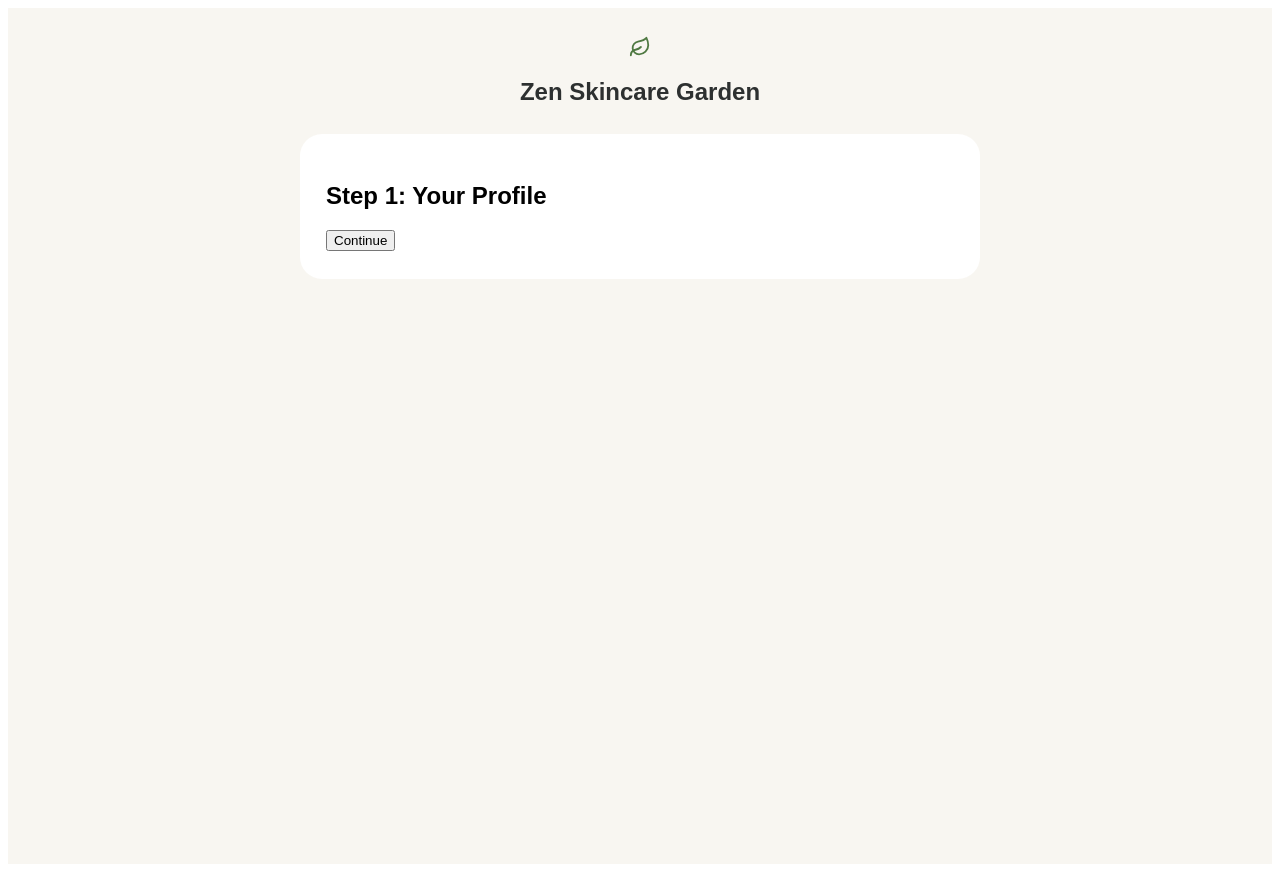
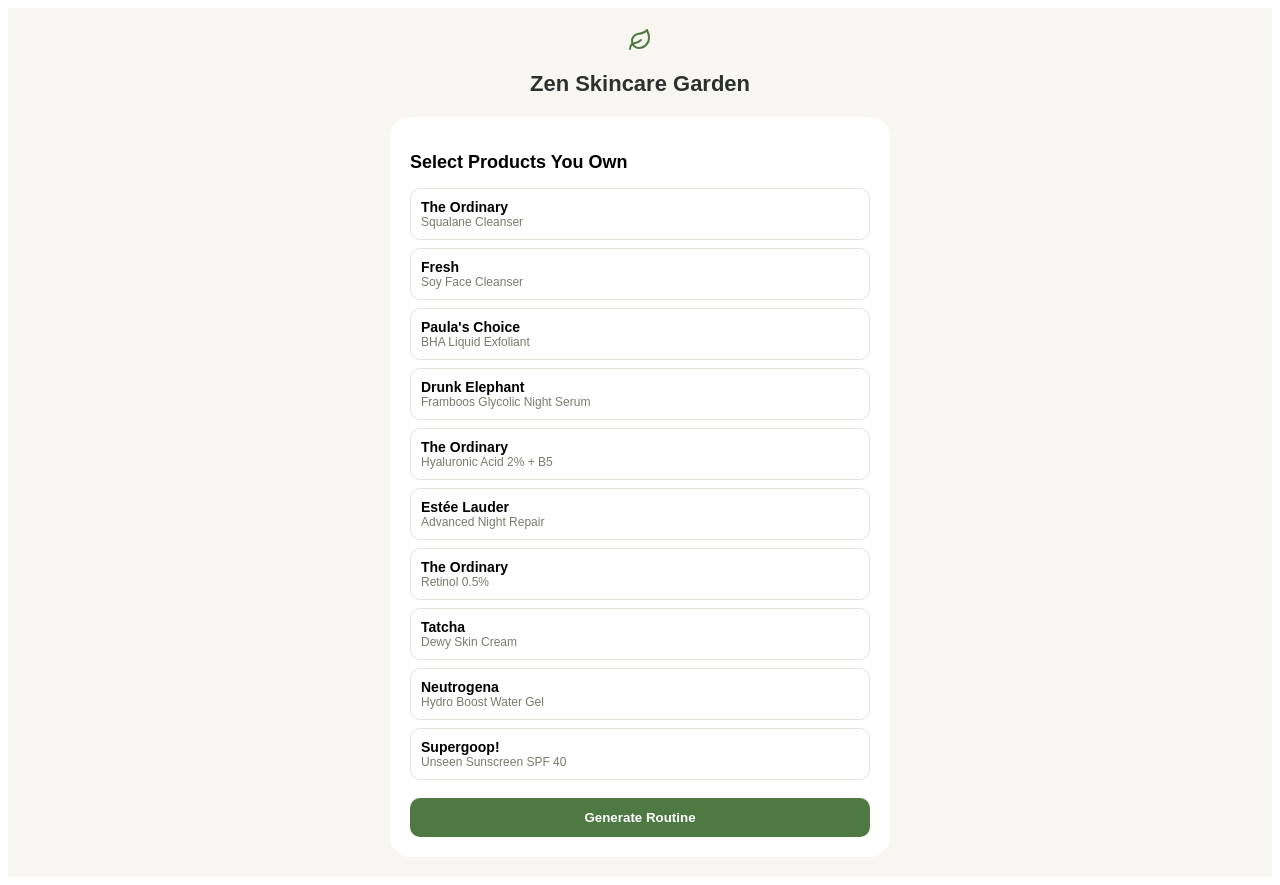
Before and after one commit to joshuamarr06-a11y/skincare-app, a React (Vite) app: page / in a window 1280 px wide. Built offline with nearby package versions, Linux system fonts and the light colour scheme.

Commit message:
Update App.tsx

```diff
--- a/src/App.tsx
+++ b/src/App.tsx
@@ -1,7 +1,6 @@
 import { useState } from "react";
 import { Sun, Moon, Leaf, AlertTriangle, ShoppingBag, X, Check, Activity, Shield, ChevronRight } from "lucide-react";
 
-// Design Tokens
 const C = {
   bg: "#F8F6F1",
   card: "#FFFFFF",
@@ -20,101 +19,47 @@
 };
 
 const PRODUCTS = [
-  { id: 1, brand: "The Ordinary", name: "Squalane Cleanser", tier: "$", category: "Cleanser", actives: ["Squalane"], link: "https://amzn.to/link1", usage: "AM/PM", tip: "Gentle oil-based cleanse - perfect first step or solo wash" },
-  { id: 2, brand: "Fresh", name: "Soy Face Cleanser", tier: "$$", category: "Cleanser", actives: ["Soy", "Botanicals"], link: "https://amzn.to/link2", usage: "AM/PM", tip: "Botanical gel cleanser - melts makeup without stripping" },
-  { id: 3, brand: "Paula's Choice", name: "BHA Liquid Exfoliant", tier: "$", category: "Active", actives: ["Salicylic Acid", "BHA"], link: "https://amzn.to/link3", usage: "AM/PM", tip: "2% salicylic acid unclogs pores - ideal for oily & acne-prone" },
-  { id: 4, brand: "Drunk Elephant", name: "Framboos Glycolic Night Serum", tier: "$$", category: "Active", actives: ["AHA", "BHA"], link: "https://amzn.to/link4", usage: "PM only", tip: "Powerful AHA/BHA blend - start 2x/week, PM only" },
-  { id: 5, brand: "The Ordinary", name: "Hyaluronic Acid 2% + B5", tier: "$", category: "Serum", actives: ["Hyaluronic Acid"], link: "https://amzn.to/link5", usage: "AM/PM", tip: "Apply on damp skin - pulls moisture deep into dermis" },
-  { id: 6, brand: "Estée Lauder", name: "Advanced Night Repair", tier: "$$", category: "Serum", actives: ["Bifida Ferment"], link: "https://amzn.to/link6", usage: "PM", tip: "Overnight repair serum - the gold standard for anti-aging" },
-  { id: 7, brand: "The Ordinary", name: "Retinol 0.5%", tier: "$", category: "Active", actives: ["Retinol"], link: "https://amzn.to/link7", usage: "PM only", tip: "Start 2x/week - PM only. SPF next morning is mandatory." },
-  { id: 8, brand: "Tatcha", name: "Dewy Skin Cream", tier: "$$", category: "Moisturizer", actives: ["Ceramides", "Botanicals"], link: "https://amzn.to/link8", usage: "AM/PM", tip: "Rich occlusive moisturizer seals in every layer beneath it" },
-  { id: 9, brand: "Neutrogena", name: "Hydro Boost Water Gel", tier: "$", category: "Moisturizer", actives: ["Hyaluronic Acid"], link: "https://amzn.to/link9", usage: "AM/PM", tip: "Lightweight gel moisture - ideal for oily or combo skin" },
-  { id: 10, brand: "Supergoop!", name: "Unseen Sunscreen SPF 40", tier: "$", category: "SPF", actives: ["Chemical SPF"], link: "https://amzn.to/link10", usage: "AM only", tip: "Invisible, weightless finish - non-negotiable final AM step" }
+  { id: 1, brand: "The Ordinary", name: "Squalane Cleanser", tier: "$", category: "Cleanser", actives: ["Squalane"], link: "https://amzn.to/3VjLpXk", usage: "AM/PM", tip: "Gentle oil-based cleanse - perfect first step or solo wash" },
+  { id: 2, brand: "Fresh", name: "Soy Face Cleanser", tier: "$$", category: "Cleanser", actives: ["Soy", "Botanicals"], link: "https://amzn.to/3Vi0mKz", usage: "AM/PM", tip: "Botanical gel cleanser - melts makeup without stripping" },
+  { id: 3, brand: "Paula's Choice", name: "BHA Liquid Exfoliant", tier: "$", category: "Active", actives: ["Salicylic Acid", "BHA"], link: "https://amzn.to/49ZzT1e", usage: "AM/PM", tip: "2% salicylic acid unclogs pores - ideal for oily & acne-prone" },
+  { id: 4, brand: "Drunk Elephant", name: "Framboos Glycolic Night Serum", tier: "$$", category: "Active", actives: ["AHA", "BHA"], link: "https://amzn.to/3VjLpXk", usage: "PM only", tip: "Powerful AHA/BHA blend - start 2x/week, PM only" },
+  { id: 5, brand: "The Ordinary", name: "Hyaluronic Acid 2% + B5", tier: "$", category: "Serum", actives: ["Hyaluronic Acid"], link: "https://amzn.to/49ZzT1e", usage: "AM/PM", tip: "Apply on damp skin - pulls moisture deep into dermis" },
+  { id: 6, brand: "Estée Lauder", name: "Advanced Night Repair", tier: "$$", category: "Serum", actives: ["Bifida Ferment"], link: "https://amzn.to/3Vi0mKz", usage: "PM", tip: "Overnight repair serum - the gold standard for anti-aging" },
+  { id: 7, brand: "The Ordinary", name: "Retinol 0.5%", tier: "$", category: "Active", actives: ["Retinol"], link: "https://amzn.to/3VjLpXk", usage: "PM only", tip: "Start 2x/week - PM only. SPF next morning is mandatory." },
+  { id: 8, brand: "Tatcha", name: "Dewy Skin Cream", tier: "$$", category: "Moisturizer", actives: ["Ceramides", "Botanicals"], link: "https://amzn.to/3Vi0mKz", usage: "AM/PM", tip: "Rich occlusive moisturizer seals in every layer beneath it" },
+  { id: 9, brand: "Neutrogena", name: "Hydro Boost Water Gel", tier: "$", category: "Moisturizer", actives: ["Hyaluronic Acid"], link: "https://amzn.to/49ZzT1e", usage: "AM/PM", tip: "Lightweight gel moisture - ideal for oily or combo skin" },
+  { id: 10, brand: "Supergoop!", name: "Unseen Sunscreen SPF 40", tier: "$", category: "SPF", actives: ["Chemical SPF"], link: "https://amzn.to/49ZzT1e", usage: "AM only", tip: "Invisible, weightless finish - non-negotiable final AM step" }
 ];
 
 const CONFLICT_RULES = [
   {
     test: o => o.some(p => p.actives.includes("Retinol")) && o.some(p => p.actives.includes("Salicylic Acid")),
-    a: "The Ordinary Retinol 0.5%", b: "Paula's Choice BHA Liquid Exfoliant",
     severity: "high", title: "Retinol + Salicylic Acid",
-    reason: "Both are potent actives that accelerate cell turnover. Combined, they can severely compromise your skin barrier.",
+    reason: "Both are potent actives. Combined, they can severely compromise your skin barrier.",
     solution: "Use BHA in AM and Retinol strictly in PM."
   },
   {
     test: o => o.some(p => p.actives.includes("Retinol")) && o.some(p => p.actives.includes("AHA")),
-    a: "The Ordinary Retinol 0.5%", b: "Drunk Elephant Framboos",
     severity: "high", title: "Retinol + AHA/BHA Blend",
-    reason: "Combining these significantly amplifies irritation risk and over-exfoliation.",
+    reason: "Combining these significantly amplifies irritation risk.",
     solution: "Alternate nights only. Never apply both in the same session."
   }
 ];
-
-const CAT_META = {
-  Cleanser: { color: "#4A90C4", bg: "#EDF4FB" },
-  Serum: { color: "#8B5CF6", bg: "#F5F0FF" },
-  Active: { color: "#C04040", bg: "#FDF2F2" },
-  Moisturizer: { color: "#4F7942", bg: "#EDF3EB" },
-  SPF: { color: "#B07020", bg: "#FDF8EE" },
-};
-
-function buildRoutine(ownedIds) {
-  const owned = PRODUCTS.filter(p => ownedIds.has(p.id));
-  const conflicts = CONFLICT_RULES.filter(r => r.test(owned));
-  const get = cat => owned.find(p => p.category === cat);
-
-  const amCleanser = get("Cleanser") || PRODUCTS[0];
-  const amSerum = owned.find(p => p.category === "Serum" && !p.actives.includes("Bifida Ferment")) || PRODUCTS[4];
-  const amSPF = get("SPF") || PRODUCTS[9];
-
-  const pmCleanser = get("Cleanser") || PRODUCTS[1];
-  const pmSerum = get("Serum") || PRODUCTS[5];
-  const pmActive = get("Active");
-  const pmMoisturizer = get("Moisturizer") || PRODUCTS[7];
-
-  const am = [
-    { step: 1, label: "Cleanse", product: amCleanser, isOwned: ownedIds.has(amCleanser.id), note: amCleanser.tip },
-    { step: 2, label: "Serum", product: amSerum, isOwned: ownedIds.has(amSerum.id), note: amSerum.tip },
-    { step: 3, label: "Protect", product: amSPF, isOwned: ownedIds.has(amSPF.id), note: "Last step every morning.", required: true }
-  ];
-
-  const pm = [
-    { step: 1, label: "Cleanse", product: pmCleanser, isOwned: ownedIds.has(pmCleanser.id), note: pmCleanser.tip },
-    { step: 2, label: "Serum", product: pmSerum, isOwned: ownedIds.has(pmSerum.id), note: pmSerum.tip }
-  ];
-
-  if (pmActive) pm.push({ step: 3, label: "Active Treatment", product: pmActive, isOwned: ownedIds.has(pmActive.id), note: pmActive.tip });
-  pm.push({ step: pm.length + 1, label: "Moisturize", product: pmMoisturizer, isOwned: ownedIds.has(pmMoisturizer.id), note: pmMoisturizer.tip });
-
-  return { am, pm, conflicts };
-}
-
-function TierBadge({ tier }) {
-  return <span style={{ fontSize: 10, fontWeight: 700, color: C.bamboo, background: C.bambooLight, padding: "1px 7px", borderRadius: 999 }}>{tier}</span>;
-}
-
-function CatBadge({ category }) {
-  const m = CAT_META[category] || {};
-  return <span style={{ fontSize: 9, fontWeight: 700, color: m.color, background: m.bg, padding: "2px 7px", borderRadius: 999, letterSpacing: 0.6, textTransform: "uppercase" }}>{category}</span>;
-}
 
 function StepCard({ item, isAM }) {
   const accent = isAM ? C.bamboo : C.green;
   const accentLight = isAM ? C.bambooLight : C.greenLight;
   return (
-    <div style={{ background: C.card, border: `1px solid ${C.border}`, borderRadius: 14, padding: "13px 14px", marginBottom: 8, borderLeft: `3px solid ${item.isOwned || item.required ? accent : C.border}` }}>
-      <div style={{ display: "flex", gap: 10, alignItems: "flex-start" }}>
+    <div style={{ background: C.card, border: `1px solid ${C.border}`, borderRadius: 14, padding: "13px 14px", marginBottom: 8, borderLeft: `3px solid ${item.isOwned ? accent : C.border}` }}>
+      <div style={{ display: "flex", gap: 10 }}>
         <div style={{ width: 26, height: 26, borderRadius: "50%", background: accentLight, display: "flex", alignItems: "center", justifyContent: "center", fontSize: 11, fontWeight: 800, color: accent }}>{item.step}</div>
         <div style={{ flex: 1 }}>
-          <div style={{ display: "flex", justifyContent: "space-between", alignItems: "center", marginBottom: 3 }}>
+          <div style={{ display: "flex", justifyContent: "space-between", alignItems: "center" }}>
             <span style={{ fontSize: 9, fontWeight: 700, color: accent, textTransform: "uppercase" }}>{item.label}</span>
             <a href={item.product.link} target="_blank" rel="noopener noreferrer" style={{ fontSize: 11, color: C.green, textDecoration: "none", fontWeight: 600 }}>Shop</a>
           </div>
           <div style={{ fontSize: 13, fontWeight: 700, color: C.text }}>{item.product.brand}</div>
-          <div style={{ fontSize: 12, color: C.sub, marginBottom: 6 }}>{item.product.name}</div>
-          <div style={{ display: "flex", gap: 5 }}>
-            <TierBadge tier={item.product.tier} />
-            <CatBadge category={item.product.category} />
-          </div>
+          <div style={{ fontSize: 12, color: C.sub }}>{item.product.name}</div>
         </div>
       </div>
     </div>
@@ -123,10 +68,7 @@
 
 export default function App() {
   const [step, setStep] = useState(1);
-  const [profile, setProfile] = useState({ skinType: "", goal: "", workedOut: null });
   const [owned, setOwned] = useState(new Set());
-  const [routine, setRoutine] = useState(null);
-  const [showConflict, setShowConflict] = useState(false);
 
   const toggle = id => setOwned(prev => {
     const s = new Set(prev);
@@ -134,47 +76,43 @@
     return s;
   });
 
-  const handleBuild = () => {
-    const r = buildRoutine(owned);
-    setRoutine(r);
-    setStep(3);
-    if (r.conflicts.length > 0) setTimeout(() => setShowConflict(true), 350);
-  };
+  const ownedProducts = PRODUCTS.filter(p => owned.has(p.id));
+  const activeConflicts = CONFLICT_RULES.filter(r => r.test(ownedProducts));
 
   return (
-    <div style={{ minHeight: "100vh", background: C.bg, fontFamily: "sans-serif", padding: "28px 16px" }}>
-      <div style={{ maxWidth: 680, margin: "0 auto" }}>
-        <div style={{ textAlign: "center", marginBottom: 28 }}>
-          <Leaf size={22} color={C.green} />
-          <h1 style={{ fontSize: 24, fontWeight: 800, color: C.text }}>Zen Skincare Garden</h1>
+    <div style={{ minHeight: "100vh", background: C.bg, fontFamily: "sans-serif", padding: "20px" }}>
+      <div style={{ maxWidth: 500, margin: "0 auto" }}>
+        <div style={{ textAlign: "center", marginBottom: 20 }}>
+          <Leaf size={24} color={C.green} />
+          <h1 style={{ fontSize: 22, fontWeight: 800, color: C.text }}>Zen Skincare Garden</h1>
         </div>
 
         {step === 1 && (
-          <div style={{ background: C.card, borderRadius: 22, padding: "28px 26px" }}>
-            <h2>Step 1: Your Profile</h2>
-            <button onClick={() => setStep(2)}>Continue</button>
+          <div style={{ background: C.card, borderRadius: 20, padding: "20px" }}>
+            <h2 style={{ fontSize: 18, marginBottom: 15 }}>Select Products You Own</h2>
+            {PRODUCTS.map(p => (
+              <div key={p.id} onClick={() => toggle(p.id)} style={{ padding: "10px", border: `1px solid ${owned.has(p.id) ? C.green : C.border}`, borderRadius: "10px", marginBottom: "8px", cursor: "pointer", background: owned.has(p.id) ? C.greenLight : "transparent" }}>
+                <div style={{ fontWeight: 700, fontSize: 14 }}>{p.brand}</div>
+                <div style={{ fontSize: 12, color: C.sub }}>{p.name}</div>
+              </div>
+            ))}
+            <button onClick={() => setStep(2)} style={{ width: "100%", padding: "12px", background: C.green, color: "white", border: "none", borderRadius: "10px", fontWeight: 700, marginTop: "10px" }}>Generate Routine</button>
           </div>
         )}
 
         {step === 2 && (
-          <div style={{ background: C.card, borderRadius: 22, padding: "24px 22px" }}>
-            <h2>Step 2: Your Shelf</h2>
-            {PRODUCTS.map(p => (
-              <div key={p.id} onClick={() => toggle(p.id)} style={{ padding: 10, border: `1px solid ${owned.has(p.id) ? C.green : C.border}`, cursor: "pointer", marginBottom: 5 }}>
-                {p.brand} - {p.name}
+          <div>
+            {activeConflicts.length > 0 && (
+              <div style={{ background: C.dangerLight, border: `1px solid ${C.danger}`, borderRadius: "10px", padding: "15px", marginBottom: "20px" }}>
+                <div style={{ color: C.danger, fontWeight: 700, display: "flex", alignItems: "center", gap: "5px" }}><AlertTriangle size={16}/> Conflict Alert</div>
+                <div style={{ fontSize: 12, marginTop: "5px" }}>{activeConflicts[0].reason}</div>
               </div>
-            ))}
-            <button onClick={handleBuild}>Build Routine</button>
-          </div>
-        )}
-
-        {step === 3 && routine && (
-          <div>
-            <h3>Morning Routine</h3>
-            {routine.am.map((item, i) => <StepCard key={i} item={item} isAM={true} />)}
-            <h3>Evening Routine</h3>
-            {routine.pm.map((item, i) => <StepCard key={i} item={item} isAM={false} />)}
-            <button onClick={() => setStep(1)}>Restart</button>
+            )}
+            <h3 style={{ color: C.bamboo }}>Morning</h3>
+            {PRODUCTS.filter(p => p.usage.includes("AM")).map((p, i) => <StepCard key={p.id} item={{step: i+1, label: p.category, product: p, isOwned: owned.has(p.id)}} isAM={true} />)}
+            <h3 style={{ color: C.green, marginTop: "20px" }}>Evening</h3>
+            {PRODUCTS.filter(p => p.usage.includes("PM")).map((p, i) => <StepCard key={p.id} item={{step: i+1, label: p.category, product: p, isOwned: owned.has(p.id)}} isAM={false} />)}
+            <button onClick={() => setStep(1)} style={{ width: "100%", padding: "12px", background: C.border, color: C.text, border: "none", borderRadius: "10px", fontWeight: 700, marginTop: "20px" }}>Back to Shelf</button>
           </div>
         )}
       </div>
```
